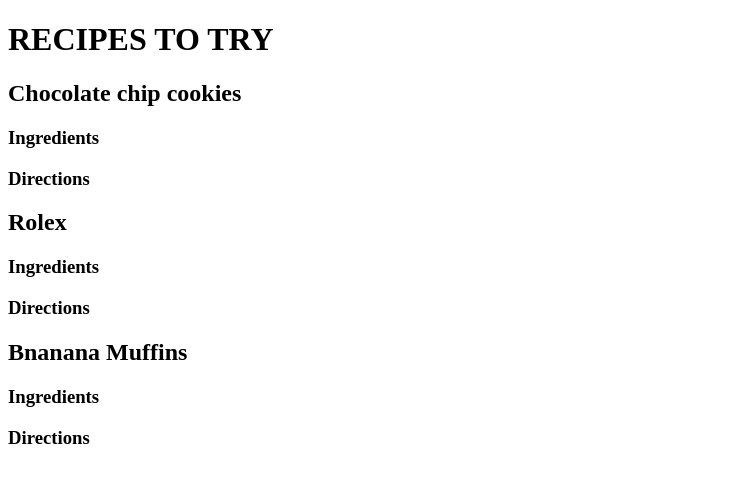
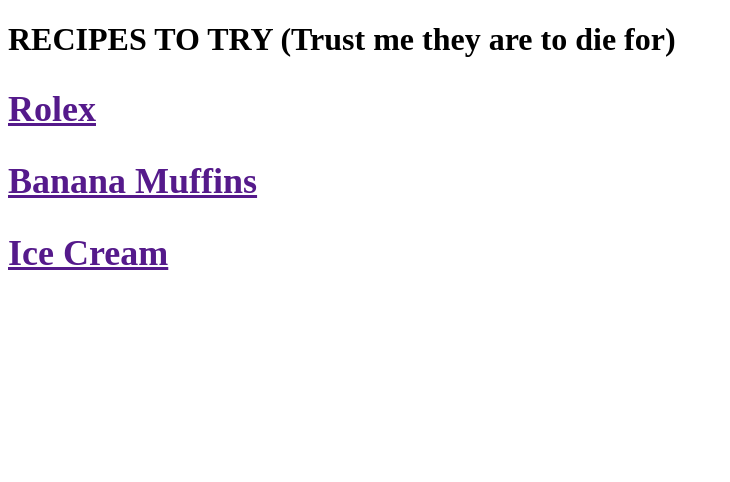
Before and after one commit to Bugere23/Odin-recipes, a plain HTML site: page index.html in a window 1280 px wide. Shown: the whole page, without its empty margins (0-730 px from the left). Drawn offline with Linux system fonts and the light colour scheme.

Commit message:
progress on the recipes website, dont forget to alt the images and add descriptions to the images as well as fill in the blanks in the code

```diff
--- a/index.html
+++ b/index.html
@@ -6,16 +6,13 @@
     <title>ODIN RECIPES</title>
 </head>
 <body>
-    <h1>RECIPES TO TRY</h1>
-    <h2>Chocolate chip cookies</h2>
-    <h3>Ingredients</h3>
-    <h3>Directions</h3>
+    <h1>RECIPES TO TRY (Trust me they are  to die for)</h1>
+
+    <h2><a href="" chip cookies</h2>
     <h2>Rolex</h2>
-    <h3>Ingredients</h3>
-    <h3>Directions</h3>
-    <h2>Bnanana Muffins</h2>
-    <h3>Ingredients</h3>
-    <h3>Directions</h3>
+    <h2>Banana Muffins</h2>
+    <h2>Ice Cream</h2>
+
 
 
 </body>
```
Also changed, not shown: RECIPES/banana muffins.html (added), RECIPES/chocolate chip cookies.html (added), RECIPES/ice cream.html (added), RECIPES/rolex.html (added), images/banana muffin.jpg (added), images/chef picture.jpg (added), images/chocolate chip cookies.jpg (added), images/ice cream.jpg (added), images/rolex.jpg (added).
